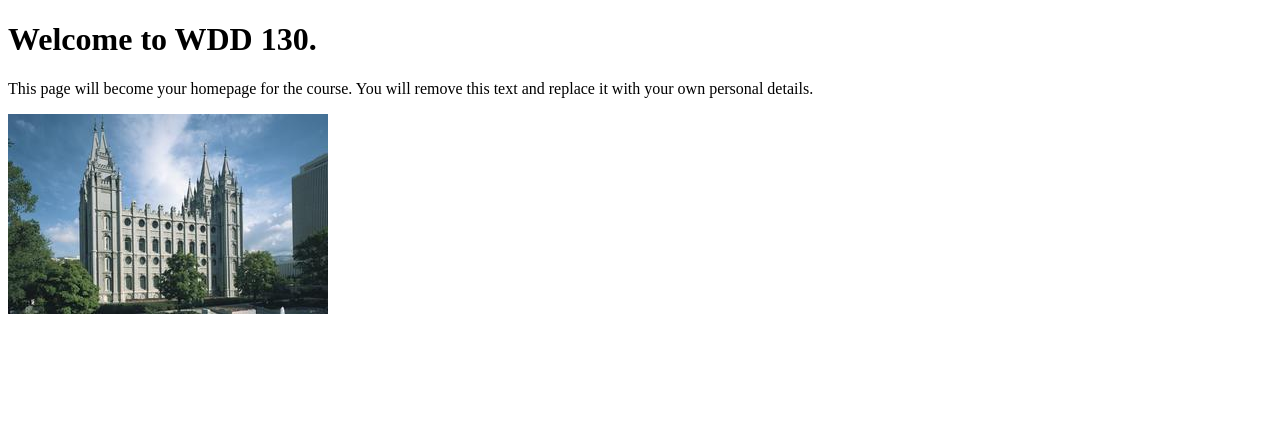
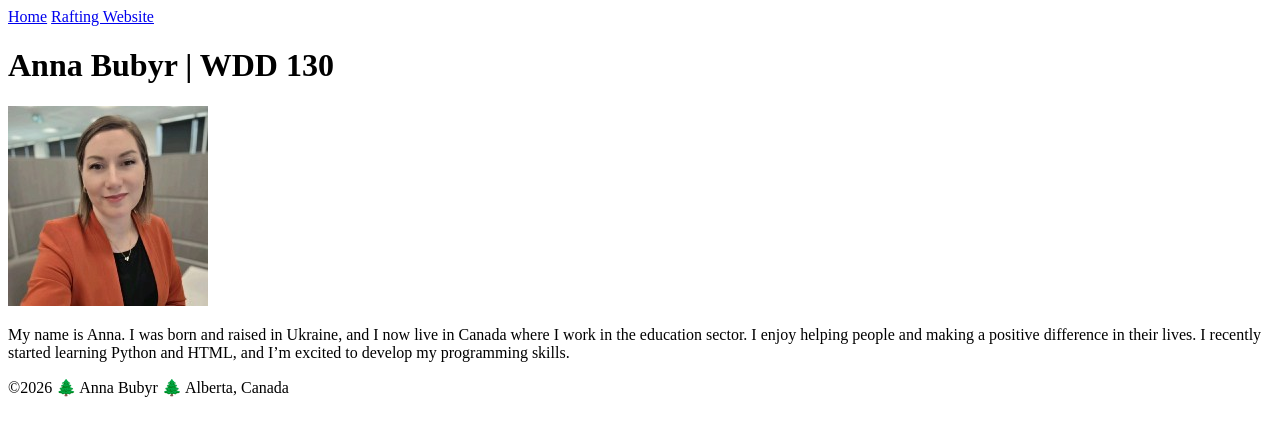
Before and after one commit to annabubyr/wdd130, a plain HTML site: page index.html in a window 1280 px wide. Drawn offline with Linux system fonts and the light colour scheme.

Commit message:
Student's Home Page added

```diff
--- a/index.html
+++ b/index.html
@@ -3,12 +3,22 @@
 <head>
     <meta charset="UTF-8">
     <meta name="viewport" content="width=device-width, initial-scale=1.0">
-    <title>WDD 130 | Personal Homepage</title>
+    <title>Anna Bubyr | WDD 130</title>
 </head>
 <body>
-    <h1>Welcome to WDD 130.</h1>
-    <p>This page will become your homepage for the course. You will remove this text and replace it with your own personal details.</p>
-
-    <img src="images/salt-lake-temple.jpg" alt="The Salt Lake Temple.">
+    <header>
+        <nav>
+            <a href="#">Home</a>
+            <a href="wwr/">Rafting Website</a>
+        </nav>
+    </header>
+    <main>
+        <h1>Anna Bubyr | WDD 130</h1>
+        <img src="images/profile.jpeg" alt="Anna Bubyr Profile Picture" width="200">
+        <p>My name is Anna. I was born and raised in Ukraine, and I now live in Canada where I work in the education sector. I enjoy helping people and making a positive difference in their lives. I recently started learning Python and HTML, and I’m excited to develop my programming skills.</p>
+    </main>
+    <footer>
+        <p>©2026 🌲 Anna Bubyr 🌲 Alberta, Canada</p>
+    </footer>
 </body>
 </html>
```
Also changed, not shown: images/profile.jpeg (added), week01/test.html (added).
